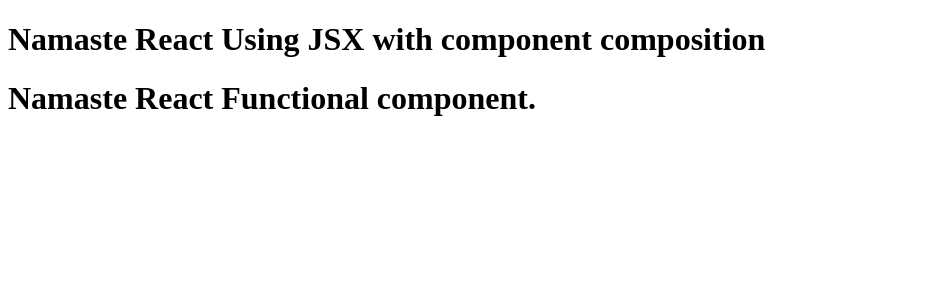
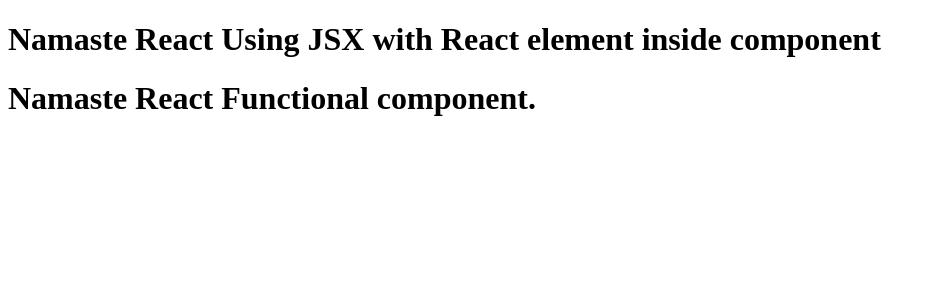
Before and after one commit to karunakarthadkapally/namaste-react, a React (Vite) app: page / in a window 1280 px wide. Shown: the top 300 px of the page, without its empty margins (0-936 px from the left). Built offline with nearby package versions, Linux system fonts and the light colour scheme.

Commit message:
React element inside React component

```diff
--- a/App.js
+++ b/App.js
@@ -1,14 +1,16 @@
 import React from "react";
 import ReactDOM from "react-dom/client";
 
-const Title = () => (
-  <h1 className="title">Namaste React Using JSX with component composition</h1>
+const title = (
+  <h1 className="title">
+    Namaste React Using JSX with React element inside component
+  </h1>
 );
 
-// component composition  ==> composing two component in one another is called component composition
+// putting React element in side component using curlie brackets
 const HeadingComponent = () => (
   <div id="container">
-    <Title />
+    {title}
     <h1 className="heading">Namaste React Functional component.</h1>
   </div>
 );
```
